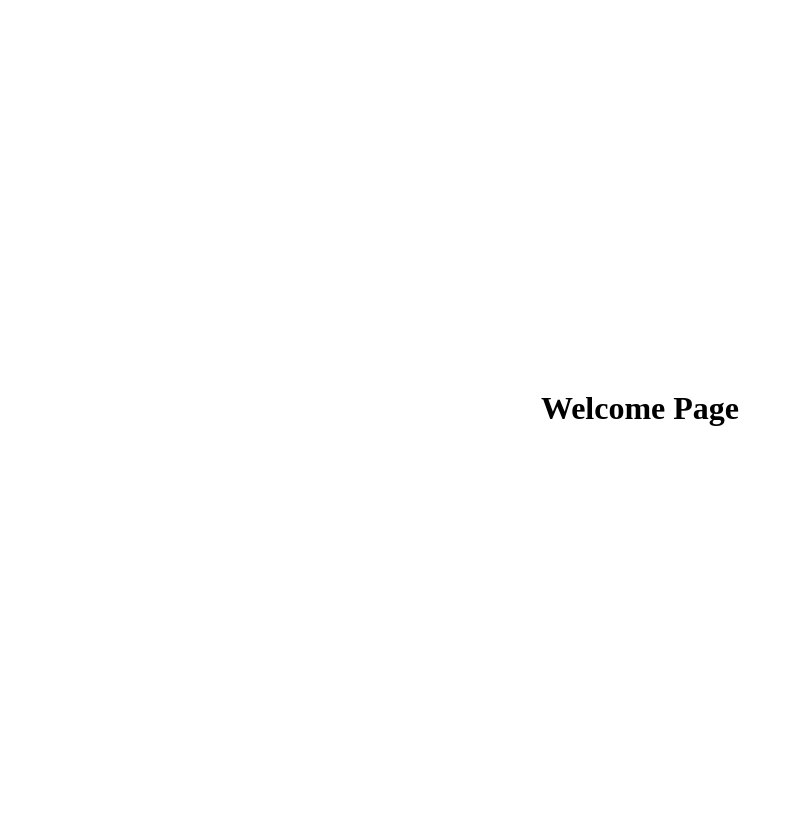
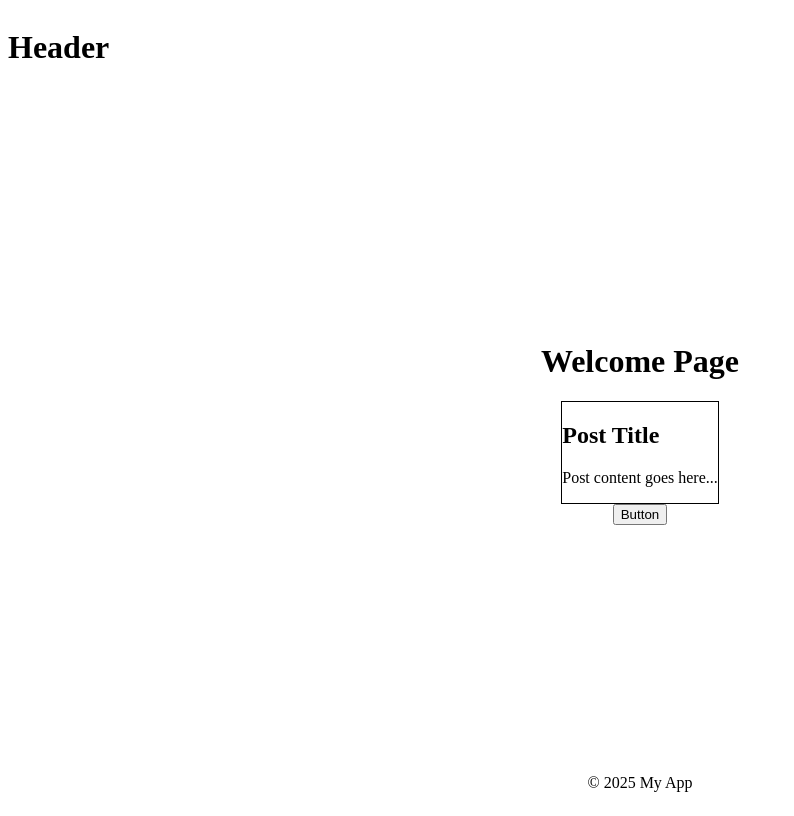
Before and after one commit to osamakeysane/alx-project-0x01-setup, a Next.js app in the folder alx-project-0x01/: page / in a window 1280 px wide. Shown: the whole page, without its empty margins (0-794 px from the left). Built offline with nearby package versions, Linux system fonts and the light colour scheme.

Commit message:
advanced

```diff
--- a/alx-project-0x01/pages/index.tsx
+++ b/alx-project-0x01/pages/index.tsx
@@ -1,7 +1,20 @@
+import Button from "../components/common/Button";
+import PostCard from "../components/common/PostCard";
+import Header from "../components/layout/Header";
+import Footer from "../components/layout/Footer";
+
 const Home: React.FC = () => {
   return (
-    <div className="flex justify-center items-center h-screen">
-      <h1 className="text-7xl font-thin">Welcome Page</h1>
+    <div className="flex flex-col min-h-screen">
+      <Header />
+
+      <main className="flex-1 flex flex-col items-center justify-center space-y-6">
+        <h1 className="text-5xl font-bold">Welcome Page</h1>
+        <PostCard />
+        <Button />
+      </main>
+
+      <Footer />
     </div>
   );
 };
```
